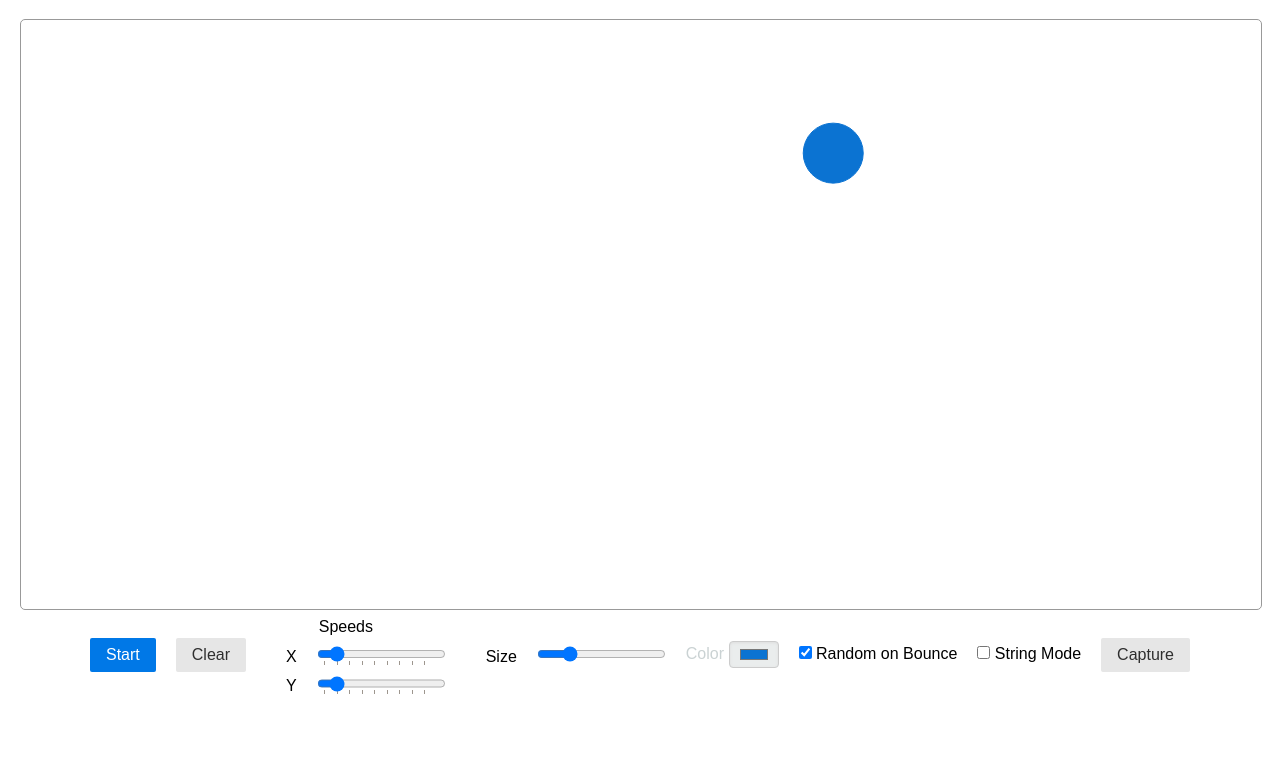
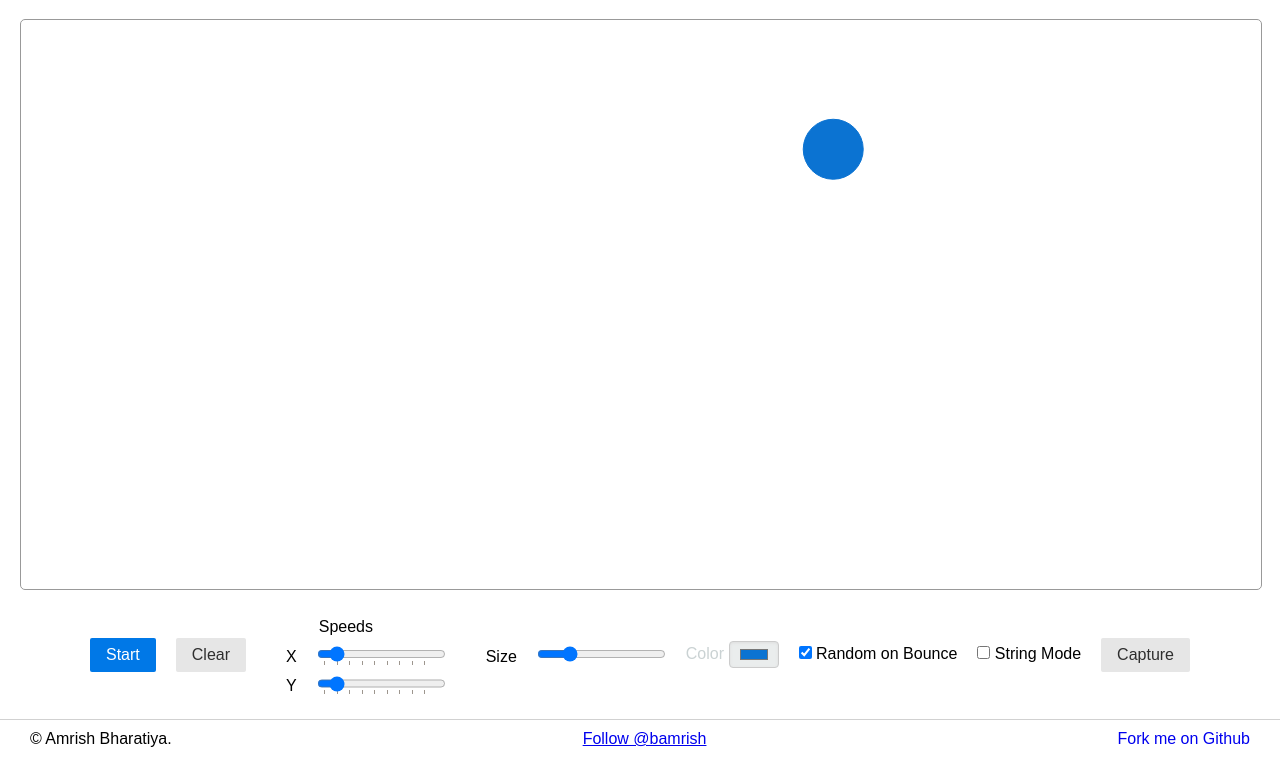
Before and after one commit to bAmrish/svg-play, a plain HTML site: page src/index.html in a window 1280 px wide. Shown: the part 81-839 px from the top of the page. Before the commit the page ends 800 px from the top, so only its background shows below. Drawn offline with nearby package versions, Linux system fonts and the light colour scheme.

Commit message:
Added footer

```diff
--- a/src/index.html
+++ b/src/index.html
@@ -68,5 +68,19 @@
                 </button>
             </div>
         </div>
+        <div class="footer">
+            <div id="copy"><div>&copy; Amrish Bharatiya.</div>
+            </div>
+            <div>
+                <a href="https://twitter.com/bamrish?ref_src=twsrc%5Etfw"
+                   class="twitter-follow-button" data-show-count="false">Follow @bamrish
+                </a>
+                <script async src="https://platform.twitter.com/widgets.js" charset="utf-8"></script>
+            </div>
+            <div>
+                <div class="github-fork-ribbon">
+                    <a href="https://github.com/bAmrish/svg-play">Fork me on Github</a></div>
+            </div>
+        </div>
     </body>
 </html>
--- a/src/styles/main.css
+++ b/src/styles/main.css
@@ -18,7 +18,7 @@
     border-radius: 5px;
 }
 
-.movable{
+.movable {
     cursor: move;
 }
 
@@ -32,6 +32,7 @@
     align-content: center;
     justify-content: center;
     flex-wrap: wrap;
+    margin-top: 20px;
 }
 
 #controls .slider {
@@ -40,7 +41,7 @@
     flex-wrap: wrap;
 }
 
-#controls .slider  label{
+#controls .slider label {
     padding: 0 20px;
 }
 
@@ -49,9 +50,10 @@
     flex-direction: column;
 }
 
-#controls .slider  input{
+#controls .slider input {
     margin-top: -1px;
 }
+
 #controls .color-picker {
     margin-left: 20px;
 }
@@ -68,7 +70,18 @@
     margin-left: 20px;
 }
 
-label.disabled{
+label.disabled {
     cursor: not-allowed;
     color: #cad2d3;
 }
+
+.footer {
+    display: flex;
+    justify-content: space-between;
+    padding: 10px 30px;
+    border-top: 1px solid #d1d1d1
+}
+
+.github-fork-ribbon a {
+    text-decoration: none;
+}
```
Lines whose indentation alone changed are shown as unchanged.
